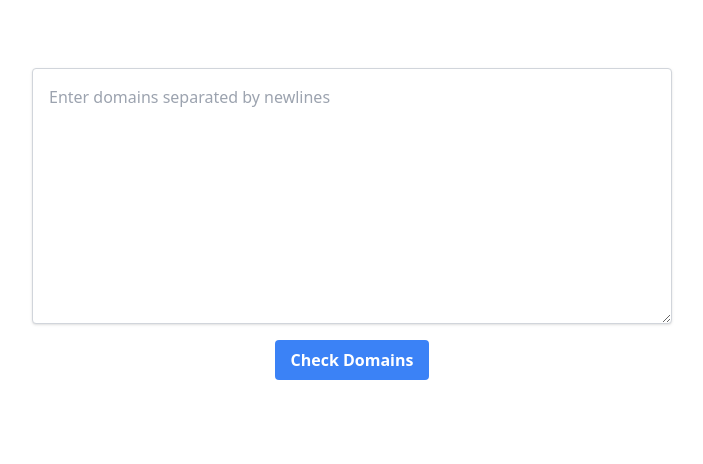
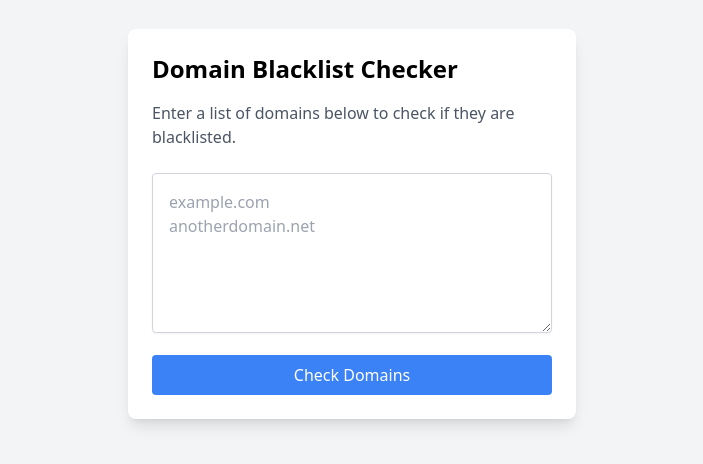
Before and after one commit to Shreyaan/ScamGaurdian, a Next.js app in the folder web/: page /test in a window 1280 px wide. Shown: the part 176-640 px from the top of the page, without its empty margins (288-991 px from the left). Built offline with nearby package versions, Linux system fonts and the light colour scheme.

Commit message:
test page redesign

```diff
--- a/web/src/pages/test.jsx
+++ b/web/src/pages/test.jsx
@@ -1,50 +1,76 @@
-import { useState } from 'react'
+import { useState } from 'react';
 
 export default function Home() {
-  const [domains, setDomains] = useState('')
-  const [results, setResults] = useState([])
+  const [domains, setDomains] = useState('');
+  const [results, setResults] = useState([]);
+  const [isLoading, setIsLoading] = useState(false);
 
   const checkDomains = async () => {
+    setIsLoading(true);
     const response = await fetch('/api/check-domains', {
       method: 'POST',
       headers: {
         'Content-Type': 'application/json',
       },
       body: JSON.stringify({ domains }),
-    })
+    });
 
-    const data = await response.json()
-    setResults(data)
-  }
+    const data = await response.json();
+    setResults(data);
+    setIsLoading(false);
+  };
+
+  const clearResults = () => {
+    setResults([]);
+    setDomains('');
+  };
 
   return (
-    <div className="flex flex-col items-center justify-center min-h-screen py-2">
-      <div className="flex flex-col items-center w-6/12">
+    <div className="min-h-screen flex items-center justify-center bg-gray-100">
+      <div className="w-full max-w-md p-6 bg-white rounded-lg shadow-lg">
+        <h1 className="text-2xl font-bold mb-4">Domain Blacklist Checker</h1>
+        <p className="text-gray-600 mb-6">
+          Enter a list of domains below to check if they are blacklisted.
+        </p>
         <textarea
+          id="domains"
           value={domains}
           onChange={(e) => setDomains(e.target.value)}
-          className="w-full h-64 p-4 mb-4 bg-white border border-gray-300 rounded shadow appearance-none hover:border-gray-700"
-          placeholder="Enter domains separated by newlines"
+          className="w-full h-40 p-4 mb-4 bg-white border border-gray-300 rounded shadow-sm focus:outline-none focus:ring focus:border-blue-500"
+          placeholder="example.com
+anotherdomain.net"
         />
 
         <button
           onClick={checkDomains}
-          className="px-4 py-2 font-bold text-white bg-blue-500 rounded hover:bg-blue-700"
+          disabled={isLoading}
+          className={`w-full py-2 bg-blue-500 text-white rounded hover:bg-blue-700 focus:outline-none ${
+            isLoading ? 'opacity-50 cursor-not-allowed' : ''
+          }`}
         >
-          Check Domains
+          {isLoading ? 'Checking...' : 'Check Domains'}
         </button>
 
         {results.length > 0 && (
-          <div className="w-full mt-4">
-            <h2 className="mb-4 text-lg font-bold text-center">Results:</h2>
+          <div className="mt-6">
+            <h2 className="text-lg font-semibold mb-4">Results:</h2>
             {results.map((item, index) => (
-              <div key={index} className="mb-2 text-center">
-                <span className="font-bold">{item.domainName}:</span> {item.isBlacklisted ? 'Blacklisted' : 'Not blacklisted'}
+              <div key={index} className="mb-2">
+                <span className={`font-semibold ${item.isBlacklisted ? 'text-red-600' : 'text-green-600'}`}>
+                  {item.domainName}:
+                </span>{' '}
+                {item.isBlacklisted ? 'Blacklisted' : 'Not blacklisted'}
               </div>
             ))}
+            <button
+              onClick={clearResults}
+              className="mt-4 text-blue-500 hover:underline focus:outline-none"
+            >
+              Clear Results
+            </button>
           </div>
         )}
       </div>
     </div>
-  )
+  );
 }
```
